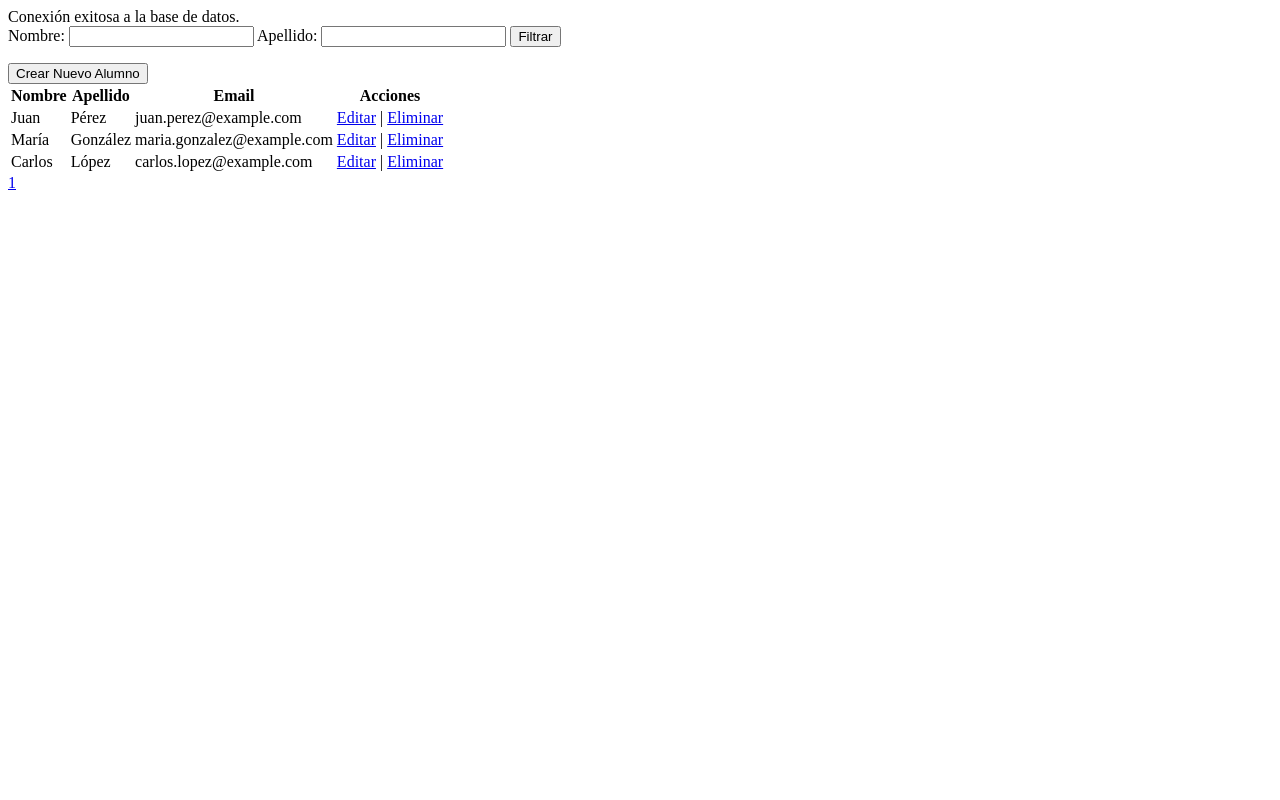
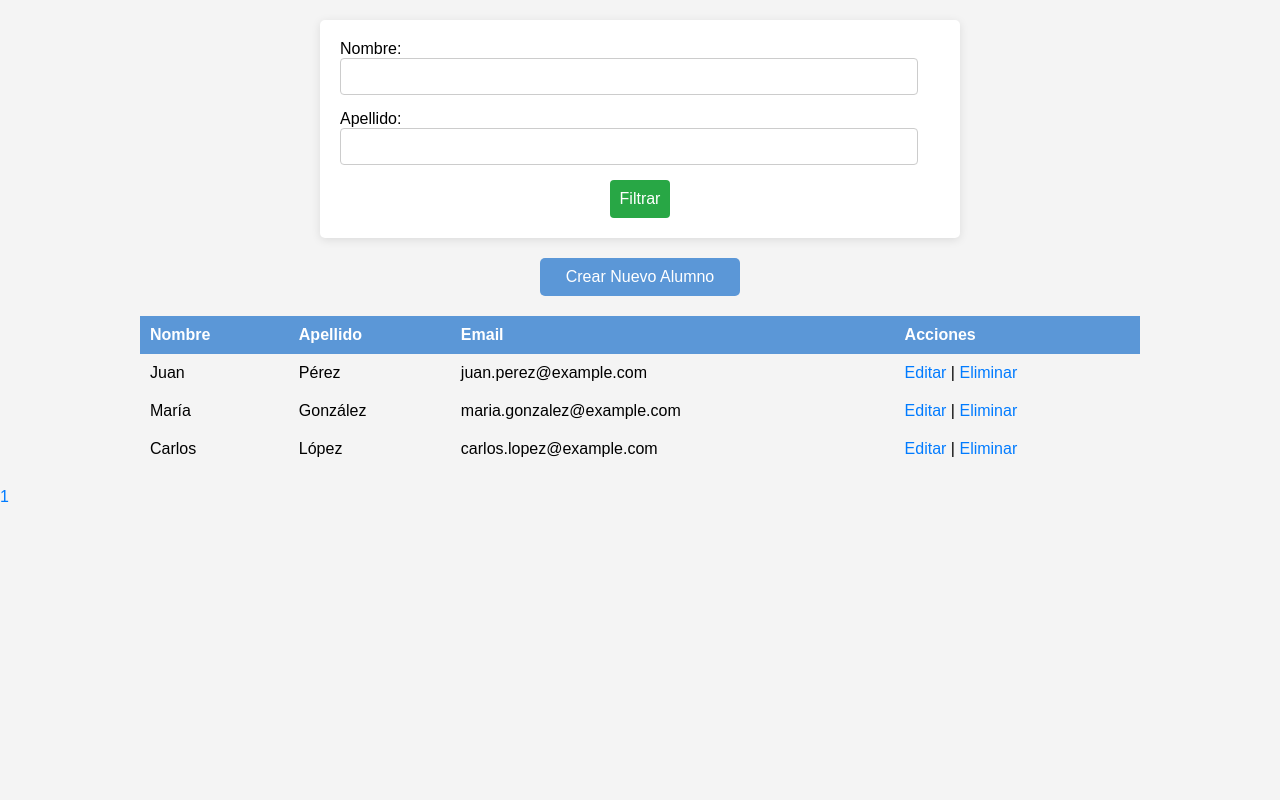
Before and after one commit to AngelCampsRuiz/Gesti--Notes, a PHP site: page /view/gestionUsers.php in a window 1280 px wide. Run offline with PHP 8.4, Linux system fonts and the light colour scheme; data comes from the database, SQL or seed files in the repository.

Commit message:
css index y gestion usuarios

```diff
--- a/css/styles.css
+++ b/css/styles.css
@@ -10,7 +10,7 @@
 
 /* Encabezado */
 header {
-    background: #007BFF; /* Color azul */
+    background: #5b97d7; /* Color azul */
     color: #fff;
     padding: 20px 0;
     text-align: center;
@@ -39,7 +39,7 @@
 form input[type="text"],
 form input[type="password"],
 form input[type="email"] {
-    width: 100%;
+    width: 95%;
     padding: 10px;
     margin-bottom: 15px;
     border: 1px solid #ccc;
@@ -54,6 +54,8 @@
     border-radius: 4px;
     cursor: pointer;
     font-size: 16px;
+    display: block;
+    margin: 0 auto; /* Centra el botón */
 }
 
 form input[type="submit"]:hover {
@@ -66,15 +68,12 @@
     font-size: 12px;
 }
 
-/* Tabla de alumnos */
+/* Estilos para la tabla de alumnos */
 table {
-    width: 100%;
+    width: 90%; /* Cambia el ancho de la tabla a un 90% del contenedor */
+    max-width: 1000px; /* Establece un ancho máximo para la tabla */
     border-collapse: collapse;
-    margin: 20px 0;
-}
-
-table, th, td {
-    border: 1px solid #ddd;
+    margin: 20px auto; /* Centra la tabla horizontalmente */
 }
 
 th, td {
@@ -83,7 +82,7 @@
 }
 
 th {
-    background-color: #007BFF; /* Color azul para encabezados */
+    background-color: #5b97d7; /* Color azul para encabezados */
     color: white;
 }
 
@@ -91,6 +90,25 @@
 a {
     color: #007BFF; /* Color azul para enlaces */
     text-decoration: none;
+}
+
+/* Estilos para el botón de crear nuevo alumno */
+.create-button {
+    display: block; /* Hace que el botón ocupe toda la línea */
+    width: 200px; /* Ancho fijo para el botón */
+    margin: 20px auto; /* Centra el botón horizontalmente */
+    background-color: #5b97d7; /* Color que combina con el header */
+    color: white; /* Color del texto */
+    border: none; /* Sin borde */
+    padding: 10px; /* Espaciado interno */
+    border-radius: 5px; /* Bordes redondeados */
+    text-align: center; /* Centra el texto dentro del botón */
+    font-size: 16px; /* Tamaño de fuente */
+    cursor: pointer; /* Cambia el cursor al pasar el mouse */
+}
+
+.create-button:hover {
+    background-color: #4a8cc7; /* Color más oscuro al pasar el mouse */
 }
 
 a:hover {
@@ -120,3 +138,31 @@
 #logo {
     max-width: 150px; /* Ajusta el tamaño del logo */
 }
+
+/* Estilos específicos para la página de gestión de usuarios */
+h2 {
+    text-align: center;
+    color: #333;
+}
+
+form {
+    max-width: 600px; /* Ajusta el ancho del formulario de filtrado */
+    margin: 20px auto; /* Centra el formulario */
+    padding: 20px; /* Espaciado interno */
+    border-radius: 5px; /* Bordes redondeados */
+    box-shadow: 0 2px 10px rgba(0, 0, 0, 0.1); /* Sombra */
+}
+
+form input[type="text"],
+form input[type="email"] {
+    width: calc(100% - 22px); /* Ajustar el ancho para el padding */
+}
+
+.pagination {
+    text-align: center;
+    margin: 20px 0; /* Espaciado arriba y abajo */
+}
+
+.error {
+    text-align: center; /* Centra el mensaje de error */
+}
--- a/database/conexion.php
+++ b/database/conexion.php
@@ -13,7 +13,6 @@
         throw new Exception("Error de conexión: " . mysqli_connect_error());
     }
 
-    echo "Conexión exitosa a la base de datos.";
 } catch (Exception $e) {
     echo $e->getMessage();
     exit;
--- a/view/gestionUsers.php
+++ b/view/gestionUsers.php
@@ -48,7 +48,8 @@
     </form>
 
     <!-- Botón para crear un nuevo alumno -->
-    <a href="crearAlumno.php"><button>Crear Nuevo Alumno</button></a>
+    <!-- Botón para crear un nuevo alumno -->
+<a href="crearAlumno.php"><button class="create-button">Crear Nuevo Alumno</button></a>
     <?php
     // Mostrar los alumnos
     if (mysqli_num_rows($result) > 0) {
@@ -82,3 +83,15 @@
     echo "Se produjo un error: " . $e->getMessage();
 }
 ?>
+<!DOCTYPE html>
+<html lang="en">
+<head>
+    <meta charset="UTF-8">
+    <meta name="viewport" content="width=device-width, initial-scale=1.0">
+    <title>Gestion Usuarios</title>
+    <link rel="stylesheet" type="text/css" href="./../css/styles.css">
+</head>
+<body>
+
+</body>
+</html>
```
Also changed, not shown: index.php (+6 -6 lines), img/LogoEscuela.jpeg (added).
